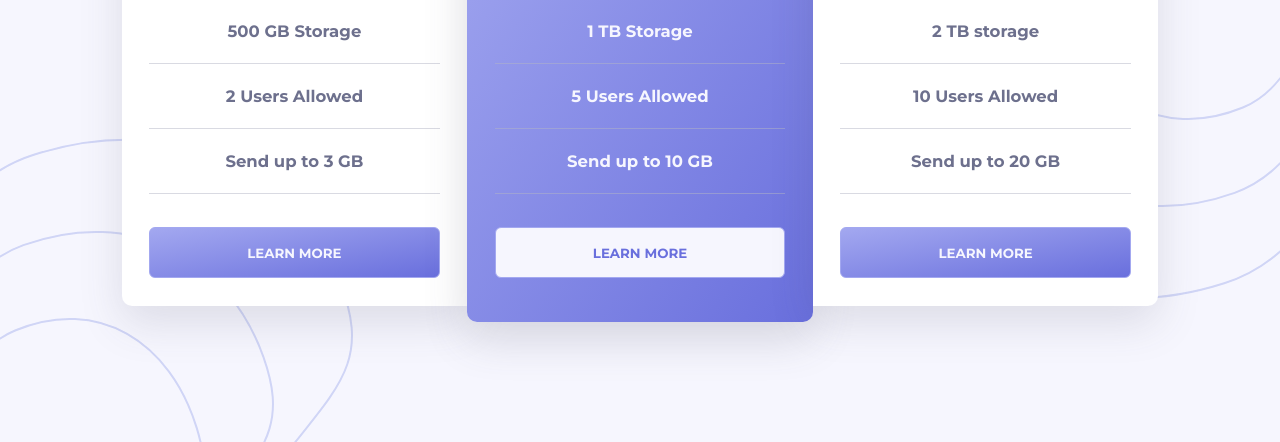
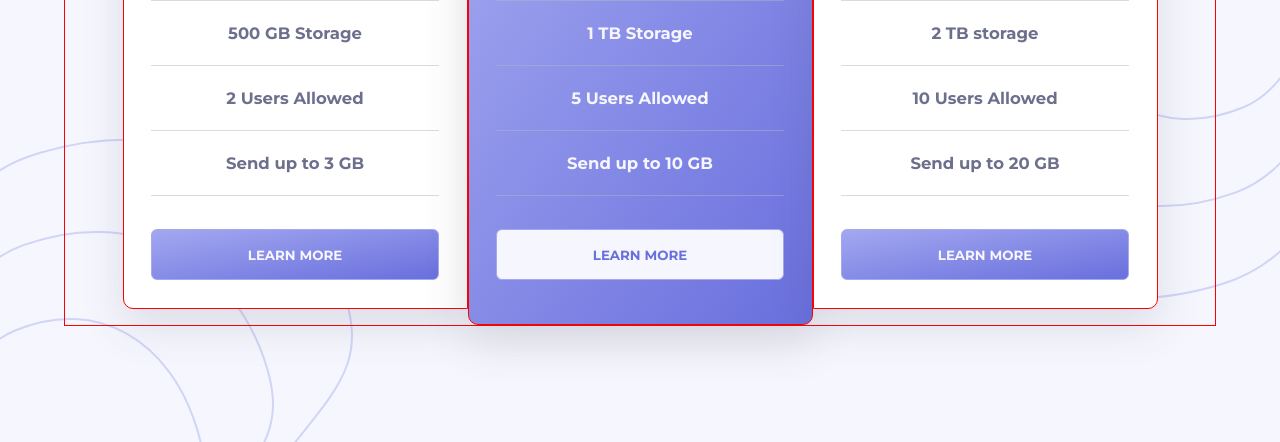
Before and after one commit to tan911/pricing-component-with-toggle, a website built with Parcel: page index.html in a window 1280 px wide. Shown: the part 358-800 px from the top of the page. Built offline with nearby package versions, Linux system fonts and the light colour scheme.

Commit message:
fixing layouts

```diff
--- a/sass/_layout.scss
+++ b/sass/_layout.scss
@@ -2,6 +2,10 @@
   width: 90%;
   max-width: 144rem;
   margin: 0 auto;
+
+  @include respond(big-desktop) {
+    border: 1px solid red;
+  }
 
   @include respond(tablet-landscape) {
     width: 95%;
@@ -38,6 +42,7 @@
 
       @include respond(big-desktop) {
         width: 30%;
+        border: 1px solid red;
       }
 
       @include respond(tablet-landscape) {
```
Also changed, not shown: css/style.css.
